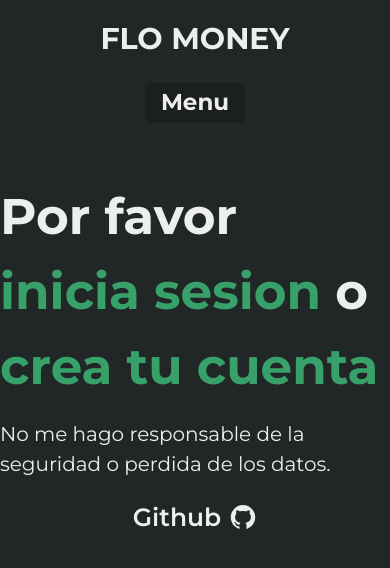
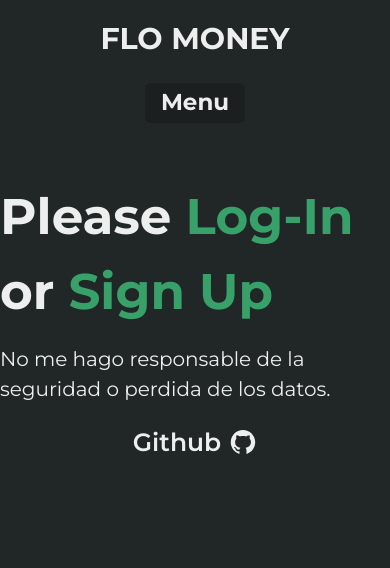
Before and after one commit to Flo-314/flo-money-frontend, a React (Vite) app: page / in a window 390 px wide. Shown: the top 568 px of the page. Built offline with nearby package versions, Linux system fonts and the light colour scheme.

Commit message:
feat: arregaldo un pqouitito el mobile

```diff
--- a/src/components/Reusable Components/Parts of Components/ListOfTransactions.tsx
+++ b/src/components/Reusable Components/Parts of Components/ListOfTransactions.tsx
@@ -49,7 +49,7 @@ const ListOfTransactions: FC<Props> = ({
       height="100%"
       maxH="100%"
       overflow={"scroll"}
-      overflowX="hidden"
+      overflowX="scroll"
       padding="6"
     >
       <Flex
--- a/src/components/pages/Home.tsx
+++ b/src/components/pages/Home.tsx
@@ -15,7 +15,7 @@ function Home() {
   return (
     <main>
       {user.data && (
-        <Box bg="bgPrimary" height="100%" minHeight={"100vh"} paddingY="3rem" width="100%">
+        <Box bg="bgPrimary" height="100%" minHeight={"100vh"} paddingTop="3rem" width="100%">
           <Box marginLeft={"10%"} maxWidth="1100px" width="80%">
             <section id="overview">
               <HeaderPage title="Vista General " />
@@ -23,7 +23,7 @@ function Home() {
               <Grid
                 gap="20"
                 paddingBottom={10}
-                templateColumns={{"2xl": "1fr 1fr", sm: "1fr"}}
+                templateColumns={{lg: "1fr 1fr", sm: "1fr", base: "minmax(1px, 300px)"}}
                 templateRows={{
                   lg: "minmax(1px, 350px) minmax(1px, 350px)",
                   base: "minmax(1px, 150px) minmax(1px, 350px) 1fr minmax(1px, 350px)",
@@ -92,13 +92,13 @@ function Home() {
       {!user.data && !user.token && (
         <Flex align="center" direction={"column"} justify={"center"} marginTop={"15%"}>
           <Text fontSize="50" fontWeight={700}>
-            Por favor{" "}
+            Please{" "}
             <Link as={RouteLink} color="green.500" to={"/login"}>
-              inicia sesion
+              Log-In
             </Link>{" "}
-            o{" "}
+            or{" "}
             <Link as={RouteLink} color="green.500" to={"/singup"}>
-              crea tu cuenta
+              Sign Up
             </Link>
           </Text>
         </Flex>
--- a/src/components/pages/Incomes.tsx
+++ b/src/components/pages/Incomes.tsx
@@ -41,7 +41,7 @@ function Incomes() {
 
               <Grid
                 gap="20"
-                templateColumns={{"2xl": "1fr 1fr", sm: "1fr"}}
+                templateColumns={{lg: "1fr 1fr", sm: "1fr", base: "minmax(1px, 300px)"}}
                 templateRows={"minmax(1px, 350px) minmax(1px, 350px)"}
               >
                 <GridItem borderRadius={20} height="100%">
--- a/src/components/pages/Outcomes.tsx
+++ b/src/components/pages/Outcomes.tsx
@@ -41,7 +41,7 @@ function Incomes() {
 
               <Grid
                 gap="20"
-                templateColumns={{"2xl": "1fr 1fr", sm: "1fr"}}
+                templateColumns={{lg: "1fr 1fr", sm: "1fr", base: "minmax(1px, 300px)"}}
                 templateRows={"minmax(1px, 350px) minmax(1px, 350px)"}
               >
                 <GridItem borderRadius={20} height="100%">
--- a/src/components/pages/Projections.tsx
+++ b/src/components/pages/Projections.tsx
@@ -23,11 +23,11 @@ function Projections() {
             {user.data && (
               <Grid
                 gap="10"
-                gridTemplateColumns="1fr"
                 gridTemplateRows={{
                   lg: "1fr minmax(1px, 350px) 1fr",
                   base: "minmax(1px, 100px) minmax(1px, 350px) 1fr minmax(1px, 350px)",
                 }}
+                templateColumns={{sm: "1fr", base: "minmax(1px, 345px)"}}
               >
                 <GridItem>
                   <Flex borderRadius={20} direction="column" gap="5" height="100%">
```
